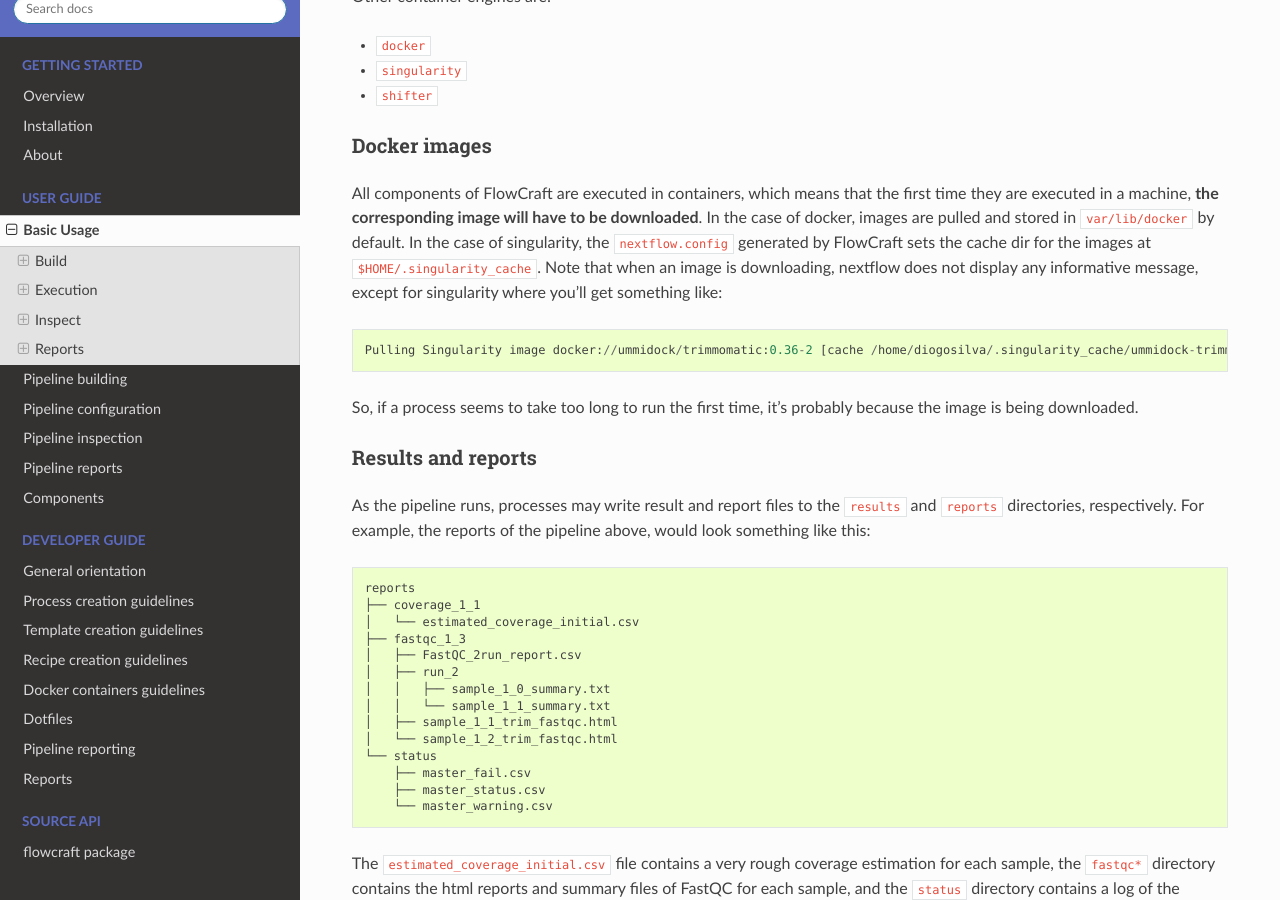
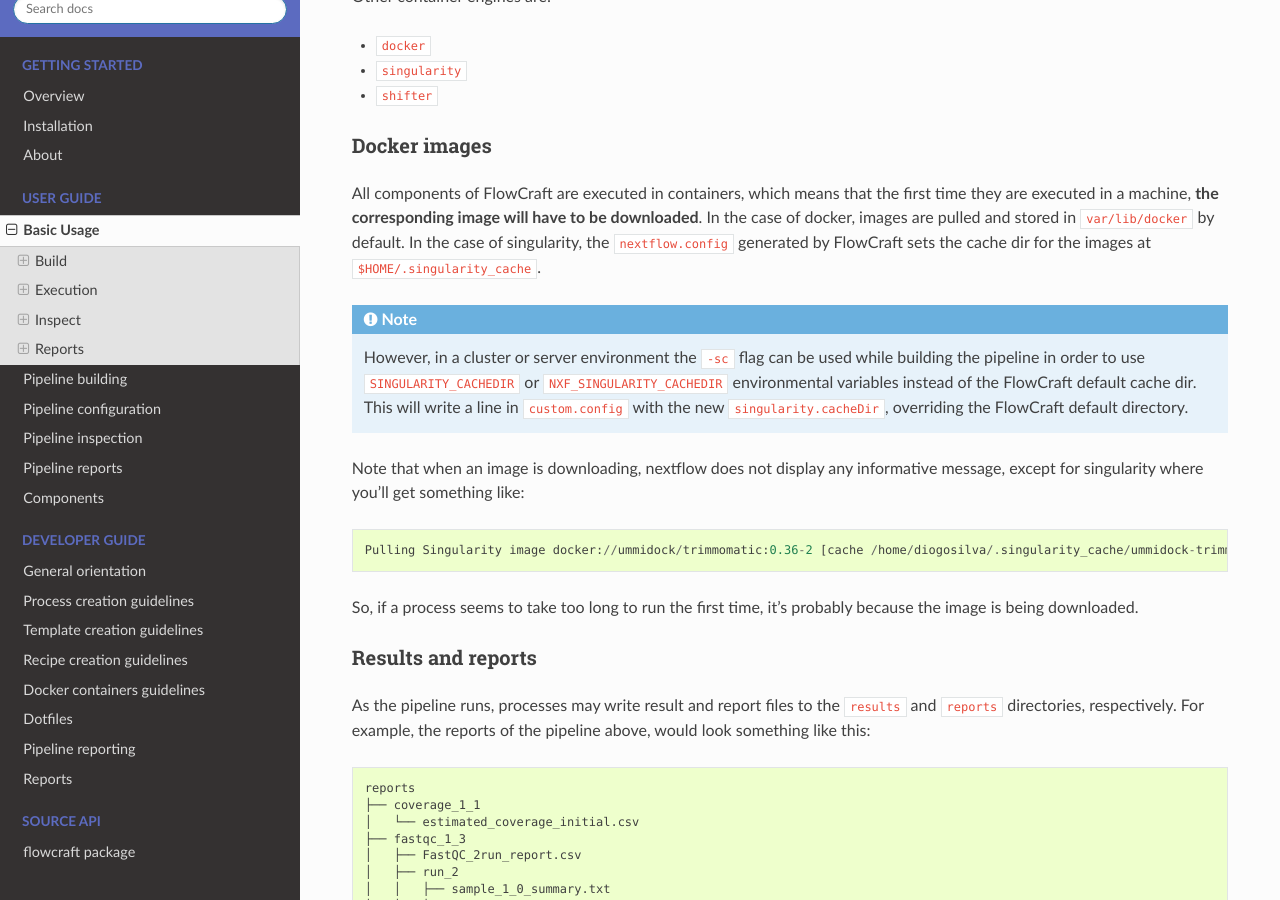
Before and after one commit to assemblerflow/flowcraft, a Sphinx documentation site: the page built from docs/user/basic_usage.rst, in a window 1280 px wide and 900 px high, scrolled down 4224 px. Built offline with Sphinx 7.4.7 and the Read the Docs theme 2.0.0, drawn with Linux system fonts in a browser that asks for light colours.

Commit message:
added docs and refactored to custom.config

```diff
--- a/docs/user/basic_usage.rst
+++ b/docs/user/basic_usage.rst
@@ -227,7 +227,17 @@
 to be downloaded**. In the case of docker, images are pulled and stored in
 ``var/lib/docker`` by default. In the case of singularity, the
 ``nextflow.config`` generated by FlowCraft sets the cache dir for the
-images at ``$HOME/.singularity_cache``. Note that when an image is downloading,
+images at ``$HOME/.singularity_cache``.
+
+.. note::
+    However, in a cluster or server environment the ``-sc`` flag can be used
+    while building the pipeline in order to use ``SINGULARITY_CACHEDIR`` or
+    ``NXF_SINGULARITY_CACHEDIR`` environmental variables instead of the
+    FlowCraft default cache dir. This will write a line in ``custom.config``
+    with the new ``singularity.cacheDir``, overriding the FlowCraft default
+    directory.
+
+Note that when an image is downloading,
 nextflow does not display any informative message, except for singularity where you'll
 get something like::
 
```
Also changed, not shown: changelog.md (+3 -0 lines), 4 other files.
